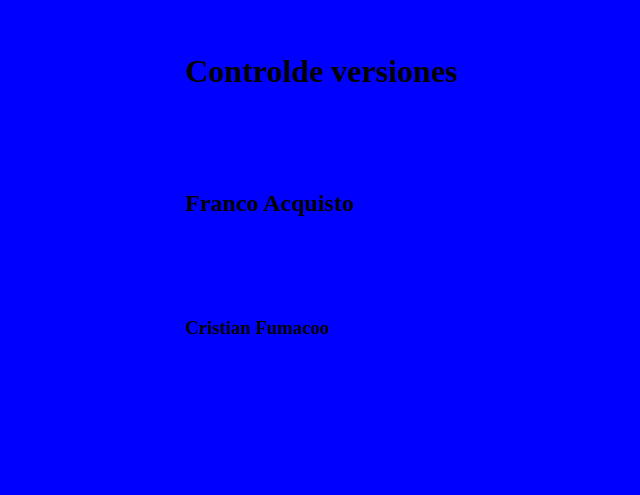
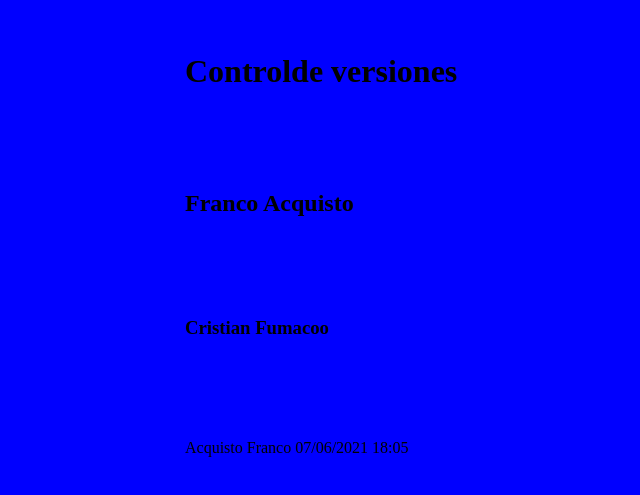
Before and after one commit to Parral-Miguel/TP_SO_I4_Equipo_100, a plain HTML site: page index.html in a window 1280 px wide. Shown: the part 147-642 px from the top of the page, without its empty margins (115-755 px from the left). Drawn offline with Linux system fonts and the light colour scheme.

Commit message:
Agrega <p> con apellido nombre fecha y hora

```diff
--- a/index.html
+++ b/index.html
@@ -10,5 +10,6 @@
 <h1>Controlde versiones</h1>
 <h2>Franco Acquisto</h2>
 <h3>Cristian Fumacoo</h3>
+<p>Acquisto Franco 07/06/2021 18:05</p>
 </body>
 </html>
```
